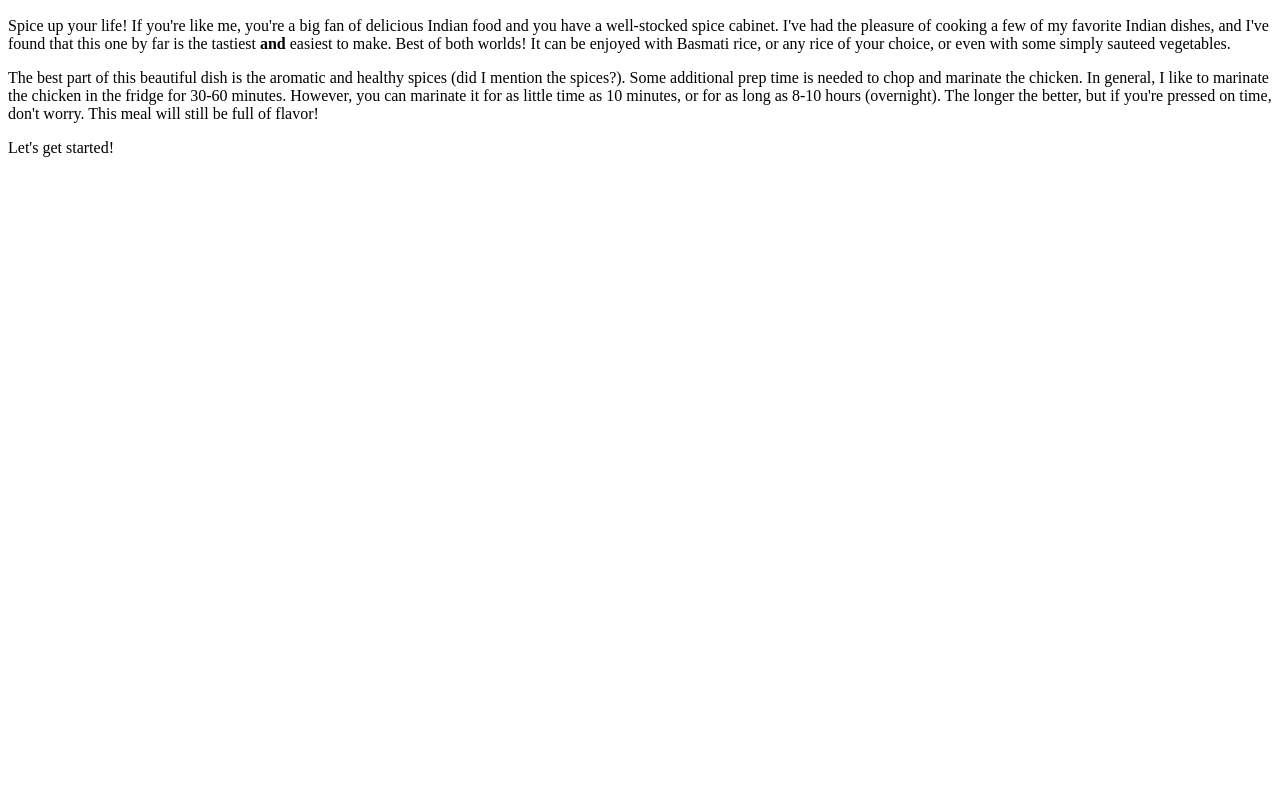
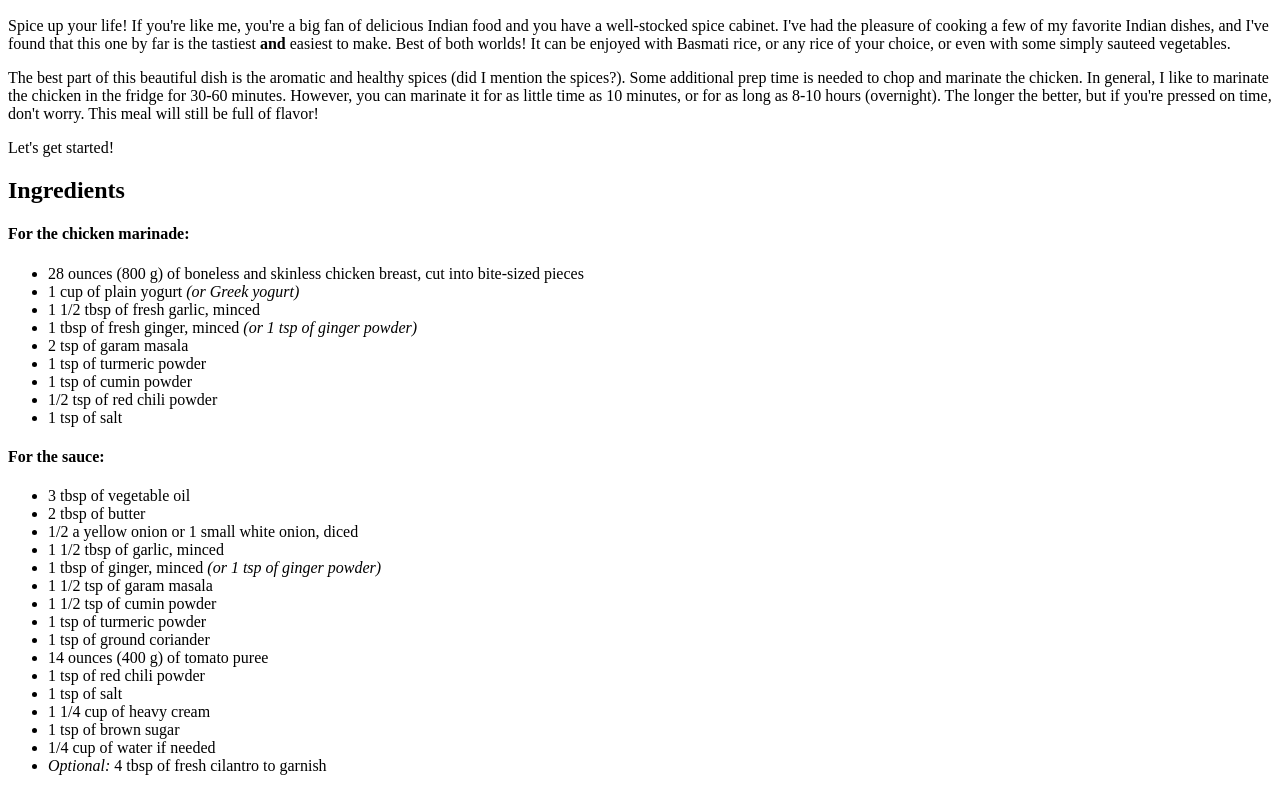
Before and after one commit to eaknott/odin-recipes, a plain HTML site: page recipes/chicken-tikka-masala.html in a window 1280 px wide. Shown: the part 381-1172 px from the top of the page. Before the commit the page ends 800 px from the top, so only its background shows below. Drawn offline with Linux system fonts and the light colour scheme.

Commit message:
Add Ingredients

```diff
--- a/recipes/chicken-tikka-masala.html
+++ b/recipes/chicken-tikka-masala.html
@@ -16,6 +16,40 @@
 
         <p>Let's get started!</p>
 
+        <h2>Ingredients</h2>
+        <h4><strong>For the chicken marinade:</strong></h4>
+        <ul>
+            <li>28 ounces (800 g) of boneless and skinless chicken breast, cut into bite-sized pieces</li>
+            <li>1 cup of plain yogurt <em>(or Greek yogurt)</em></li>
+            <li>1 1/2 tbsp of fresh garlic, minced</li>
+            <li>1 tbsp of fresh ginger, minced <em>(or 1 tsp of ginger powder)</em></li>
+            <li>2 tsp of garam masala</li>
+            <li>1 tsp of turmeric powder</li>
+            <li>1 tsp of cumin powder</li>
+            <li>1/2 tsp of red chili powder</li>
+            <li>1 tsp of salt</li>
+        </ul>
+
+        <h4><strong>For the sauce:</strong></h4>
+        <ul>
+            <li>3 tbsp of vegetable oil</li>
+            <li>2 tbsp of butter</li>
+            <li>1/2 a yellow onion or 1 small white onion, diced</li>
+            <li>1 1/2 tbsp of garlic, minced</li>
+            <li>1 tbsp of ginger, minced <em>(or 1 tsp of ginger powder)</em></li>
+            <li>1 1/2 tsp of garam masala</li>
+            <li>1 1/2 tsp of cumin powder</li>
+            <li>1 tsp of turmeric powder</li>
+            <li>1 tsp of ground coriander</li>
+            <li>14 ounces (400 g) of tomato puree</li>
+            <li>1 tsp of red chili powder</li>
+            <li>1 tsp of salt</li>
+            <li>1 1/4 cup of heavy cream</li>
+            <li>1 tsp of brown sugar</li>
+            <li>1/4 cup of water if needed</li>
+            <li><em>Optional:</em> 4 tbsp of fresh cilantro to garnish</li>
+        </ul>
+
     </body>
 
 </html>
```
